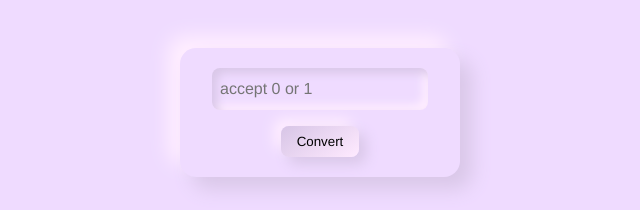
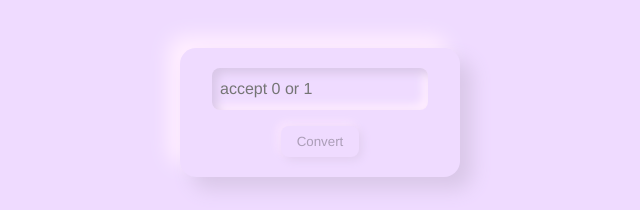
Before and after one commit to Shohei-Japan/vite-sample, a Vue app: page /app_ideas/bin2dec in a window 1280 px wide. Shown: the top 210 px of the page, without its empty margins (320-960 px from the left). Built offline with nearby package versions, Linux system fonts and the light colour scheme.

Commit message:
feat: add condition to diasble button

```diff
--- a/src/views/app_ideas/bin2dec.vue
+++ b/src/views/app_ideas/bin2dec.vue
@@ -12,7 +12,7 @@
       >
       <button
         class="button"
-        :disabled="state.wrongInput"
+        :disabled="!state.binaryNumber || state.wrongInput"
       >
         Convert
       </button>
```
